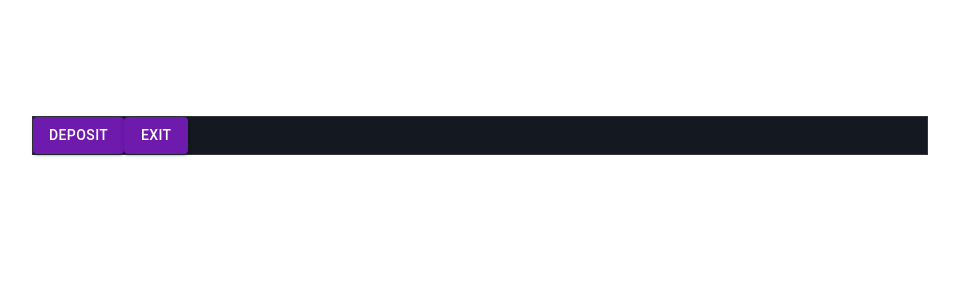
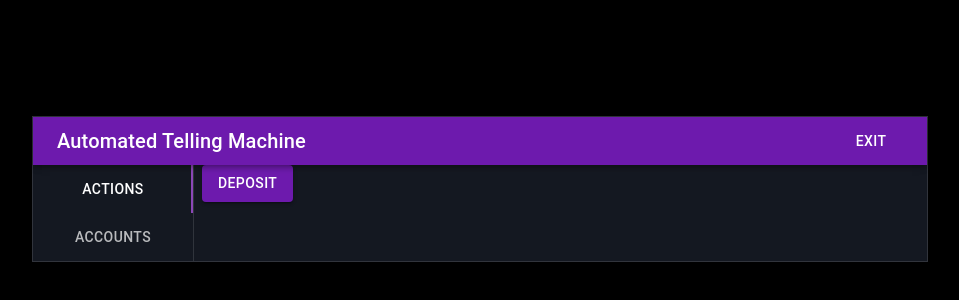
Before and after one commit to davidjyee/atm-react-ui, a React (Create React App) app: page /#/actions in a window 1280 px wide. Shown: the part 76-376 px from the top of the page, without its empty margins (160-1119 px from the left). Built offline with nearby package versions, Linux system fonts and the light colour scheme.

Commit message:
Some small parts of new ui

```diff
--- a/src/App.scss
+++ /dev/null
@@ -1,3 +0,0 @@
-.App {
-  margin: 15%;
-}
--- a/src/App.tsx
+++ b/src/App.tsx
@@ -1,11 +1,15 @@
 import React from 'react';
-import './App.scss';
 
-import Router from './components/Pages';
+import Pages from './components/Pages';
 import Layout from './components/Layout';
 
-import CssBaseline from '@material-ui/core/CssBaseline';
+import store from './store';
+import { Provider } from 'react-redux';
+
+import { CssBaseline, NoSsr } from '@material-ui/core';
 import { createMuiTheme, ThemeProvider } from '@material-ui/core/styles';
+
+import { HashRouter as Router } from 'react-router-dom';
 
 const theme = createMuiTheme({
   palette: {
@@ -17,8 +21,16 @@ const theme = createMuiTheme({
       main: '#8c47b8',
     },
     background: {
-      paper: '#141821',
-      default: 'rgba(0, 0, 0, 0)',
+      default: '#141821',
+    },
+  },
+});
+
+const cssTheme = createMuiTheme({
+  palette: {
+    type: 'dark',
+    background: {
+      default: 'rgba(0, 0, 0, 1)',
     },
   },
 });
@@ -26,12 +38,20 @@ const theme = createMuiTheme({
 export default function App() {
   return (
     <div className="App">
-      <ThemeProvider theme={theme}>
-        <CssBaseline />
-        <Layout>
-          <Router />
-        </Layout>
-      </ThemeProvider>
+      <Provider store={store}>
+        <NoSsr>
+          <ThemeProvider theme={cssTheme}>
+            <CssBaseline />
+          </ThemeProvider>
+          <ThemeProvider theme={theme}>
+            <Router>
+              <Layout>
+                <Pages />
+              </Layout>
+            </Router>
+          </ThemeProvider>
+        </NoSsr>
+      </Provider>
     </div>
   );
 }
--- a/src/components/Layout.tsx
+++ b/src/components/Layout.tsx
@@ -1,22 +1,64 @@
 import React from 'react';
 
-import { IStoreState } from '../store';
-import { useSelector } from 'react-redux';
+import { IStoreState, ThunkDispatch } from '../store';
+import { useSelector, useDispatch } from 'react-redux';
 
-import Paper from '@material-ui/core/Paper';
+import {
+  ClickAwayListener,
+  Fade,
+  Grid,
+  AppBar,
+  Toolbar,
+  Typography,
+  Button,
+} from '@material-ui/core';
+import { makeStyles, Theme } from '@material-ui/core/styles';
+import Navigation from './Navigation';
+
+import { showUI } from '../actions';
 
 interface LayoutProps {
   children: any;
 }
 
+const useStyles = makeStyles((theme: Theme) => ({
+  root: {
+    'background-color': theme.palette.background.default,
+    margin: '15%',
+    border: `1px solid ${theme.palette.divider}`,
+  },
+  title: {
+    flexGrow: 1,
+  },
+}));
+
 export default function Layout(props: LayoutProps) {
+  const classes = useStyles();
+  const dispatch: ThunkDispatch = useDispatch();
   const show = useSelector((state: IStoreState) => state.messages.show);
 
   return (
-    show && (
-      <Paper variant="outlined" square>
-        {props.children}
-      </Paper>
-    )
+    <ClickAwayListener onClickAway={() => dispatch(showUI(false))}>
+      <Fade in={show} timeout={400}>
+        <div className={classes.root}>
+          <AppBar position="relative">
+            <Toolbar variant="dense">
+              <Typography variant="h6" className={classes.title} noWrap>
+                Automated Telling Machine
+              </Typography>
+              <Button onClick={() => dispatch(showUI(false))} color="inherit">
+                Exit
+              </Button>
+            </Toolbar>
+          </AppBar>
+          <Grid container spacing={1}>
+            <Grid item>
+              <Navigation />
+            </Grid>
+            <Grid item>{props.children}</Grid>
+          </Grid>
+        </div>
+      </Fade>
+    </ClickAwayListener>
   );
 }
--- /dev/null
+++ b/src/components/Navigation.tsx
@@ -0,0 +1,35 @@
+import React from 'react';
+
+import { Tabs, Tab } from '@material-ui/core';
+import { makeStyles, Theme } from '@material-ui/core/styles';
+
+import { useLocation, useHistory } from 'react-router-dom';
+
+const useStyles = makeStyles((theme: Theme) => ({
+  tabs: {
+    borderRight: `1px solid ${theme.palette.divider}`,
+  },
+}));
+
+export default function Navigation() {
+  const location = useLocation();
+  const history = useHistory();
+  const classes = useStyles();
+
+  return (
+    <div className={classes.tabs}>
+      <Tabs
+        orientation="vertical"
+        variant="scrollable"
+        value={location.pathname}
+        onChange={(event: React.ChangeEvent<{}>, newValue: number) => {
+          console.log(newValue);
+          history.push(newValue);
+        }}
+      >
+        <Tab label="Actions" value="/actions" />
+        <Tab label="Accounts" value="/accounts" />
+      </Tabs>
+    </div>
+  );
+}
--- a/src/components/pages/ActionsPage.tsx
+++ b/src/components/pages/ActionsPage.tsx
@@ -2,7 +2,7 @@ import React from 'react';
 
 import { ThunkDispatch } from '../../store';
 import { useDispatch } from 'react-redux';
-import { showUI, deposit } from '../../actions';
+import { deposit } from '../../actions';
 
 import Button from '@material-ui/core/Button';
 
@@ -18,9 +18,6 @@ export default function ActionsPage() {
       >
         Deposit
       </Button>
-      <Button onClick={() => dispatch(showUI(false))} variant="contained" color="primary">
-        Exit
-      </Button>
     </div>
   );
 }
--- a/src/components/pages/MainRouter.tsx
+++ b/src/components/pages/MainRouter.tsx
@@ -1,18 +1,17 @@
 import React from 'react';
-import { HashRouter as Router, Switch, Route, Redirect } from 'react-router-dom';
+import { Switch, Route, Redirect } from 'react-router-dom';
 import ActionsPage from './ActionsPage';
 
 export default function MainRouter() {
   return (
-    <Router>
     <Switch>
       <Route path="/actions">
         <ActionsPage />
       </Route>
+      <Route path="/accounts">Test</Route>
       <Route path="/">
         <Redirect to="/actions" />
       </Route>
     </Switch>
-    </Router>
   );
 }
--- a/src/index.scss
+++ /dev/null
@@ -1,13 +0,0 @@
-body {
-  margin: 0;
-  font-family: -apple-system, BlinkMacSystemFont, 'Segoe UI', 'Roboto', 'Oxygen',
-    'Ubuntu', 'Cantarell', 'Fira Sans', 'Droid Sans', 'Helvetica Neue',
-    sans-serif;
-  -webkit-font-smoothing: antialiased;
-  -moz-osx-font-smoothing: grayscale;
-}
-
-code {
-  font-family: source-code-pro, Menlo, Monaco, Consolas, 'Courier New',
-    monospace;
-}
--- a/src/index.tsx
+++ b/src/index.tsx
@@ -1,19 +1,13 @@
 import React from 'react';
 import ReactDOM from 'react-dom';
-import './index.scss';
 import App from './App';
-
-import store from './store';
-import { Provider } from 'react-redux';
 
 //Register the event listeners by running the file
 import './registerEventListeners';
 
 ReactDOM.render(
   <React.StrictMode>
-    <Provider store={store}>
-      <App />
-    </Provider>
+    <App />
   </React.StrictMode>,
   document.getElementById('root')
 );
```
Lines whose indentation alone changed are shown as unchanged.
